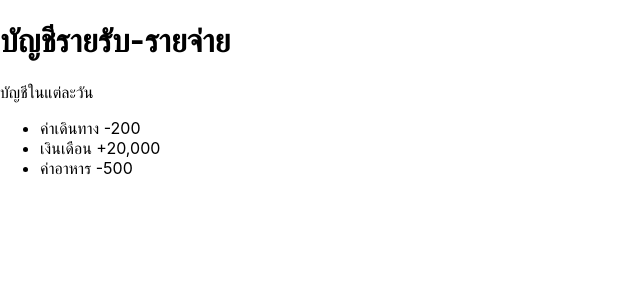
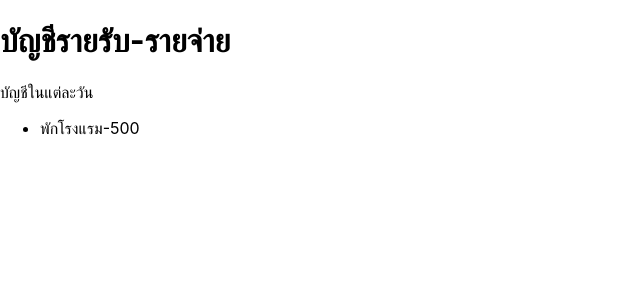
Before and after one commit to notnapat/Not-React-Test, a React (Create React App) app: page / in a window 1280 px wide. Shown: the top 300 px of the page, without its empty margins (0-640 px from the left). Built offline with nearby package versions, Linux system fonts and the light colour scheme.

Commit message:
Creating-and-using components

```diff
--- a/src/App.js
+++ b/src/App.js
@@ -1,6 +1,41 @@
 //ใช้ร่วมกับ <React.Fragment></React.Fragment> import Reac from "react";
+import Transaction from "./components/Transaction"
+
+
+// สร้างComponent และนำมาใช้งาน
+//แบบที่ 1 สร้างไว้ในไฟล์เดียว
+//แบบที่ 2 สร้างแยกไฟล์ แล้ว import เข้ามา
+      //2.1 Component แม่ (Transaction.js)
+      //2.2 Component ลูก (Item.js)
+
+const Title =()=> <h1>บัญชีรายรับ-รายจ่าย</h1>
+const Description =()=> <p>บัญชีในแต่ละวัน</p>
+
+// // const Item =()=> <li>ค่าเดินทาง <span>-200</span></li>
+// // const Transaction =()=>{
+// //       return(
+// //             <ul>
+// //                   <Item/>
+// //             </ul>
+// //       )
+// // }
+//       const Transaction =()=>{
+//       return (
+
+//                   <ul>
+//                         <li>เงินเดือน <span>+20,000</span></li>
+//                         <li>ค่าอาหาร <span>-500</span></li>
+//                   </ul>
+//       )
+// }
 function App() {
-
+return(
+<div>
+      <Title/>
+      <Description/>
+      <Transaction/>
+</div>
+)
       //tag in JSX return
 
       //ถ้ามีคำสั่งเดียว
@@ -9,17 +44,17 @@ function App() {
       //ถ้ามีหลายคำสั่ง หรือ หลายบรรทัด ต้องมี วงเล็บ( ,Tag )ครอบ
 
       // type<div></div>
-      return (
-            <div>
-                  <h1>บัญชีรายรับ-รายจ่าย</h1>
-                  <p>บัญชีในแต่ละวัน</p>
-                  <ul>
-                        <li>ค่าเดินทาง <span>-200</span></li>
-                        <li>เงินเดือน <span>+20,000</span></li>
-                        <li>ค่าอาหาร <span>-500</span></li>
-                  </ul>
-            </div>
-      )
+      // return (
+      //       <div>
+      //             <h1>บัญชีรายรับ-รายจ่าย</h1>
+      //             <p>บัญชีในแต่ละวัน</p>
+      //             <ul>
+      //                   <li>ค่าเดินทาง <span>-200</span></li>
+      //                   <li>เงินเดือน <span>+20,000</span></li>
+      //                   <li>ค่าอาหาร <span>-500</span></li>
+      //             </ul>
+      //       </div>
+      // )
       // type <section> <article> </article></section>
       // return (
       //       <section>
--- /dev/null
+++ b/src/components/Item.js
@@ -0,0 +1,14 @@
+const Item =()=>{
+    const name = "พักโรงแรม"
+    const amount = 500
+
+
+    return(
+        <li>{name}<span>-{amount}</span></li>
+    )
+    // return(
+    //     <li>พักโรงแรม <span>-500</span></li>
+    // )
+}
+
+export default Item
--- /dev/null
+++ b/src/components/Transaction.js
@@ -0,0 +1,10 @@
+import Item from "./Item"
+const Transaction=()=> {
+    return(
+        <ul>
+            <Item/>
+        </ul>
+    )
+}
+
+export default Transaction
```
